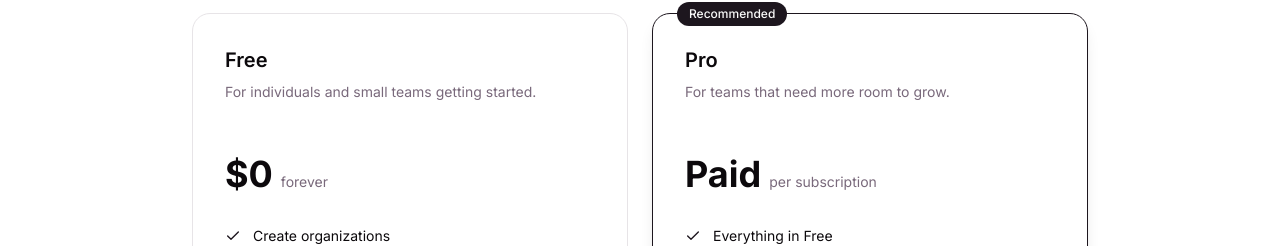
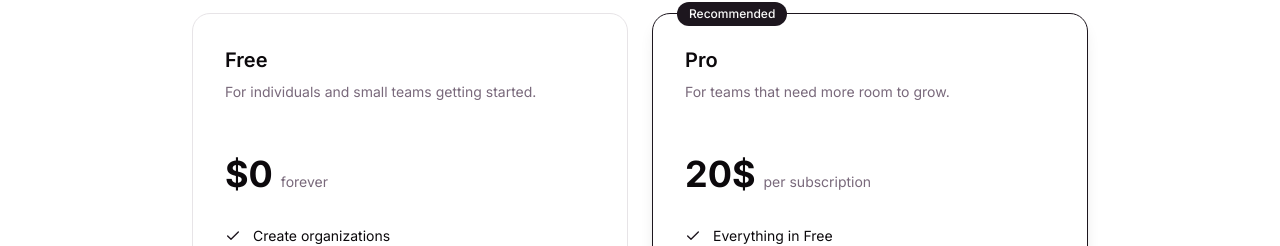
Before and after one commit to AbuShahma022/TaskFlow-frontend, a Next.js app: page / in a window 1280 px wide. Shown: the part 2303-2549 px from the top of the page. Built offline with nearby package versions, Linux system fonts and the light colour scheme; no server answers.

Commit message:
price added

```diff
--- a/components/home/home-pricing.tsx
+++ b/components/home/home-pricing.tsx
@@ -21,7 +21,7 @@ const plans = [
   {
     name: "Pro",
     description: "For teams that need more room to grow.",
-    price: "Paid",
+    price: "20$",
     period: "per subscription",
     features: [
       "Everything in Free",
```
